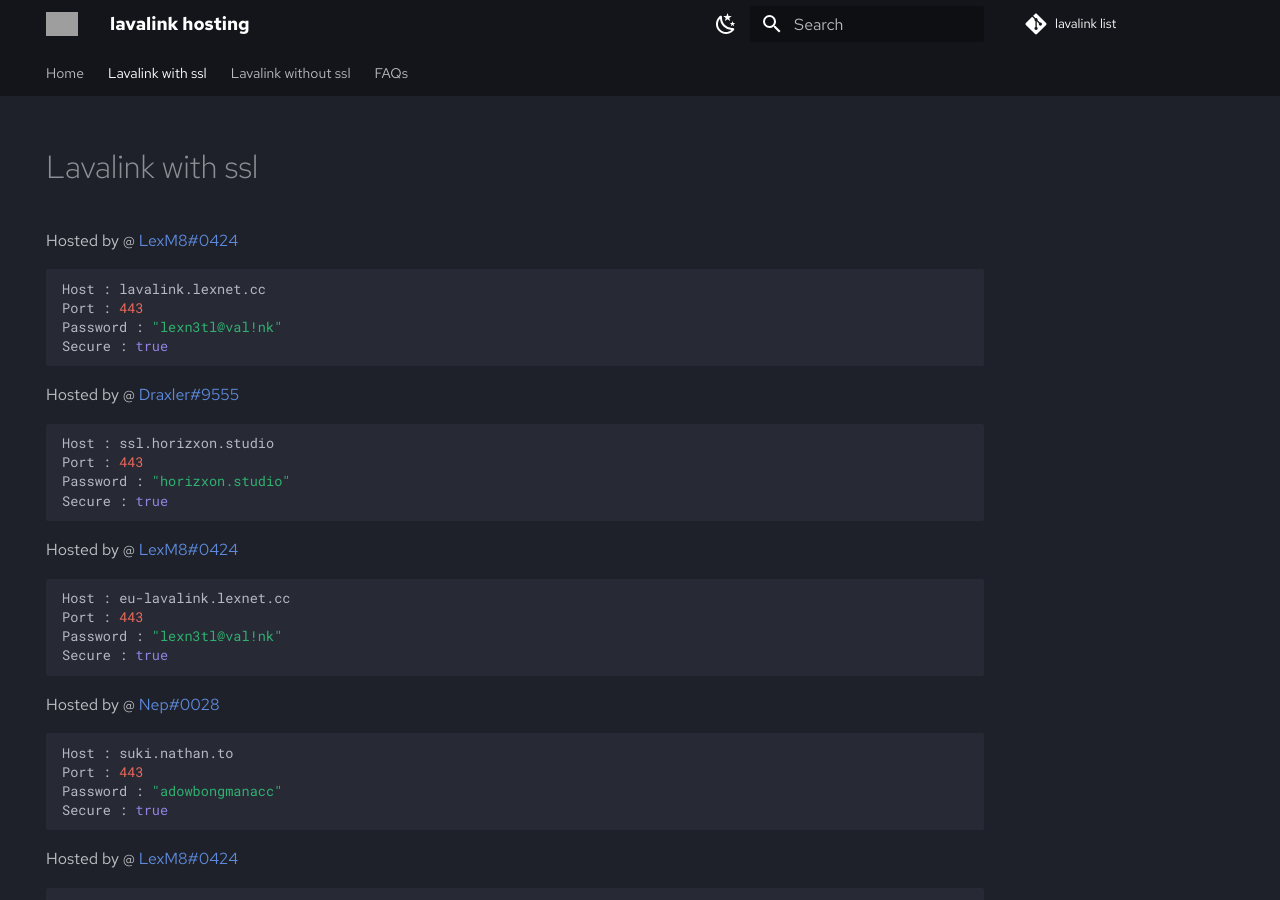
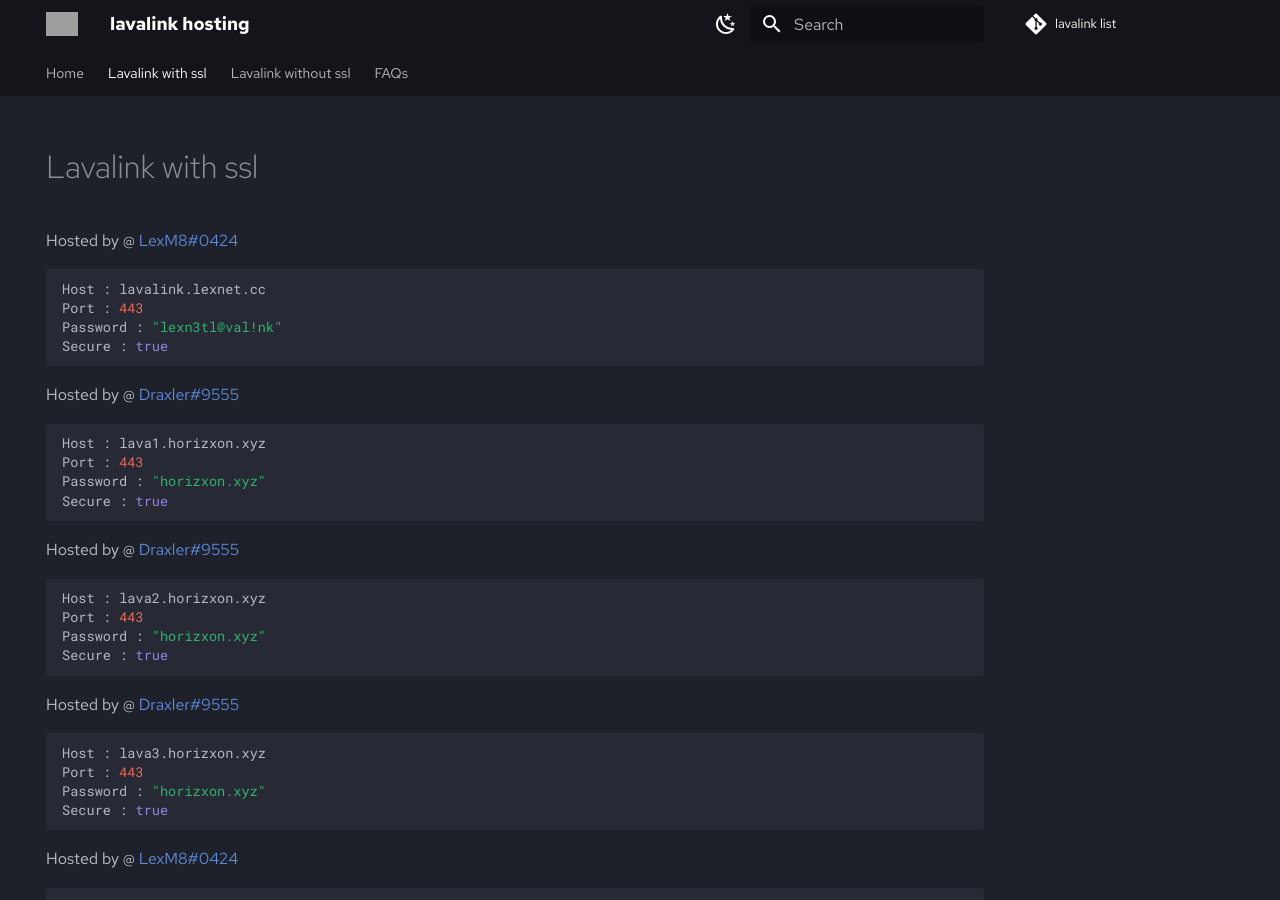
Before and after one commit to DarrenOfficial/lavalink-list, an MkDocs documentation site: the page built from docs/SSL/lavalink-with-ssl.md, in a window 1280 px wide and 900 px high. Built offline with MkDocs 1.6.1 and Material for MkDocs 9.7.7, drawn with Linux system fonts in a browser that asks for light colours; comment, search, counter and statistics services are not loaded; grey boxes are pictures that could not be loaded.

Commit message:
Update lavalink-with-ssl.md

````diff
--- a/docs/SSL/lavalink-with-ssl.md
+++ b/docs/SSL/lavalink-with-ssl.md
@@ -15,11 +15,27 @@ Password : "lexn3tl@val!nk"
 Secure : true
 ```
 
-Hosted by @ [Draxler#9555](https://status.horizxon.studio/)
+Hosted by @ [Draxler#9555](https://status.horizxon.xyz/)
 ```bash
-Host : ssl.horizxon.studio
+Host : lava1.horizxon.xyz
 Port : 443
-Password : "horizxon.studio"
+Password : "horizxon.xyz"
+Secure : true
+```
+
+Hosted by @ [Draxler#9555](https://status.horizxon.xyz/)
+```bash
+Host : lava2.horizxon.xyz
+Port : 443
+Password : "horizxon.xyz"
+Secure : true
+```
+
+Hosted by @ [Draxler#9555](https://status.horizxon.xyz/)
+```bash
+Host : lava3.horizxon.xyz
+Port : 443
+Password : "horizxon.xyz"
 Secure : true
 ```
 
````
